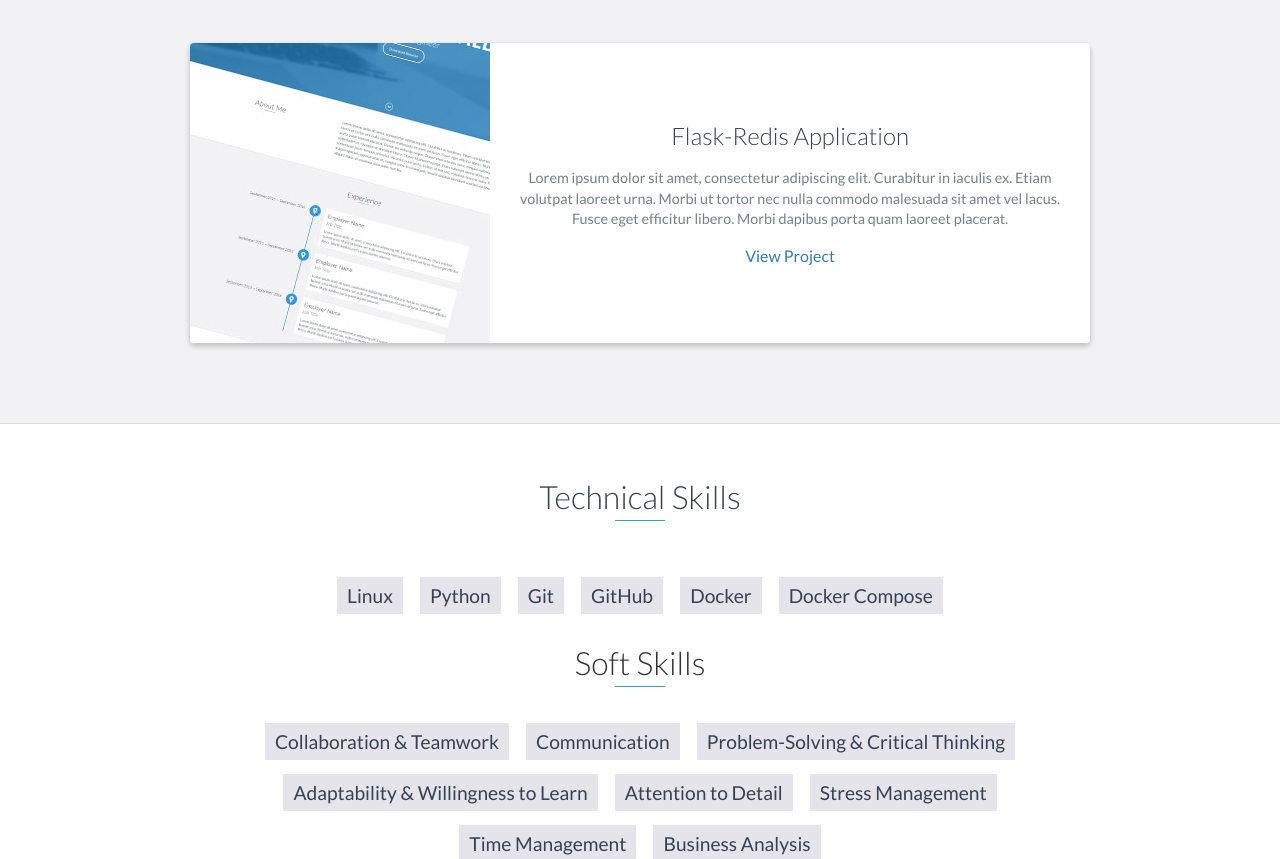
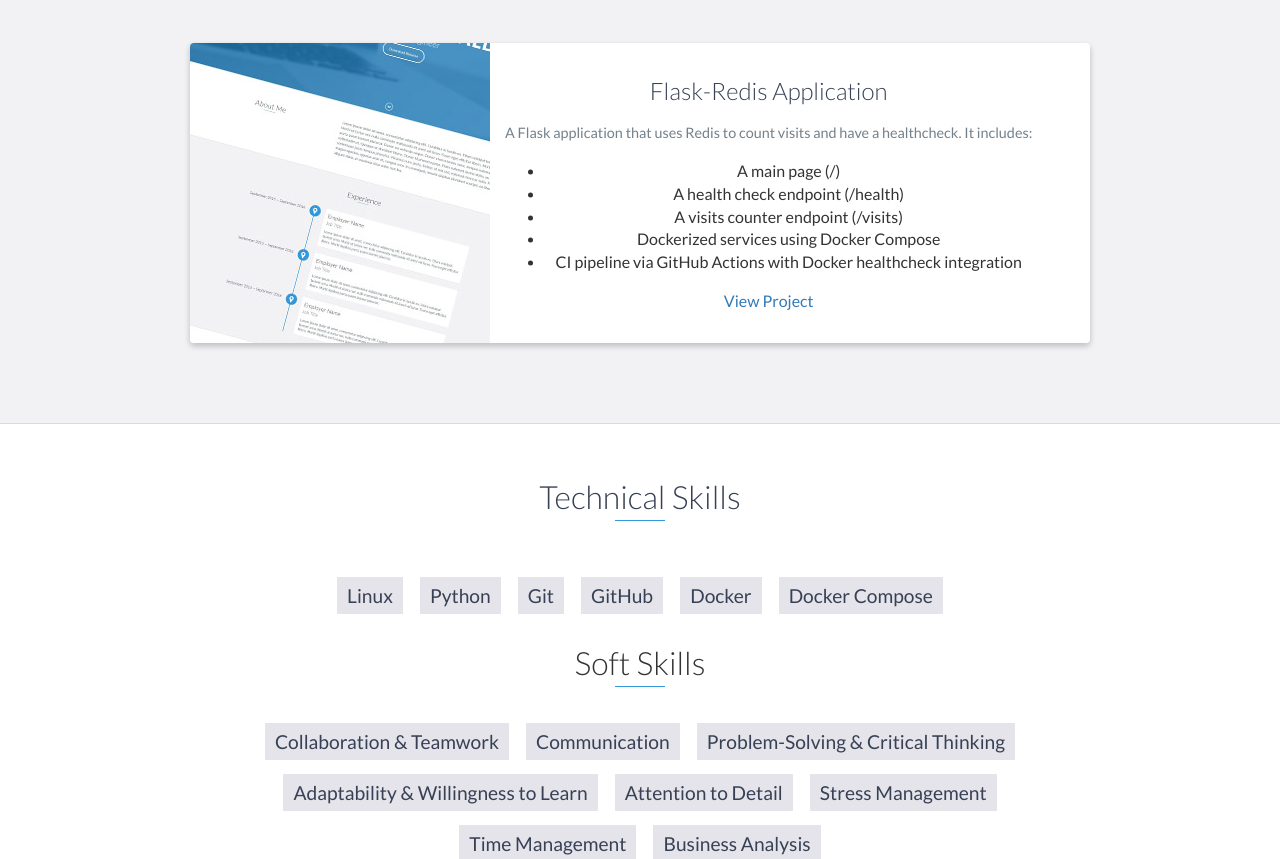
Before and after one commit to DLitov/DLitov.github.io, a plain HTML site: page index.html in a window 1280 px wide. Shown: the part 3820-4679 px from the top of the page. Drawn offline with nearby package versions, Linux system fonts and the light colour scheme.

Commit message:
Update index.html

```diff
--- a/index.html
+++ b/index.html
@@ -188,8 +188,15 @@
                     <div class="project-info">
                         <h3>Flask-Redis Application</h3>
                         <p>
-                            Lorem ipsum dolor sit amet, consectetur adipiscing elit. Curabitur in iaculis ex. Etiam volutpat laoreet urna. Morbi ut tortor nec nulla commodo malesuada sit amet vel lacus. Fusce eget efficitur libero. Morbi dapibus porta quam laoreet placerat.
-                        </p>
+                            A Flask application that uses Redis to count visits and have a healthcheck. It includes:<br>
+				<ul>
+<li>A main page (/)</li>
+<li>A health check endpoint (/health)</li>
+<li>A visits counter endpoint (/visits)</li>
+<li>Dockerized services using Docker Compose</li>
+<li>CI pipeline via GitHub Actions with Docker healthcheck integration</li>
+</ul>
+			</p>
                         <a href="https://github.com/DLitov/Flask-Redis-Application">View Project</a>
                     </div>
                     <!-- End .project-info -->
```
